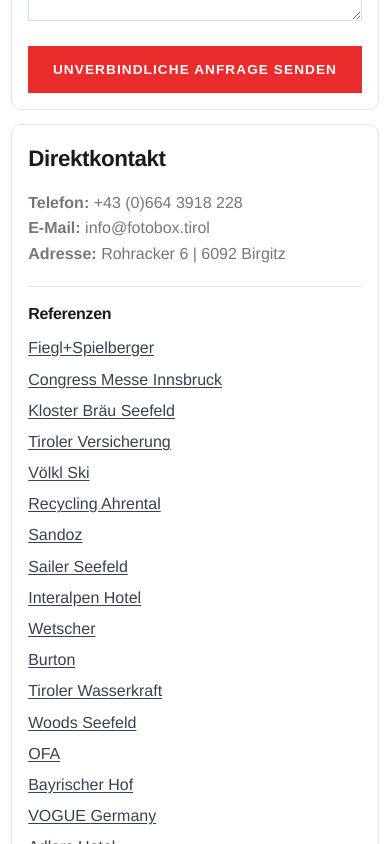
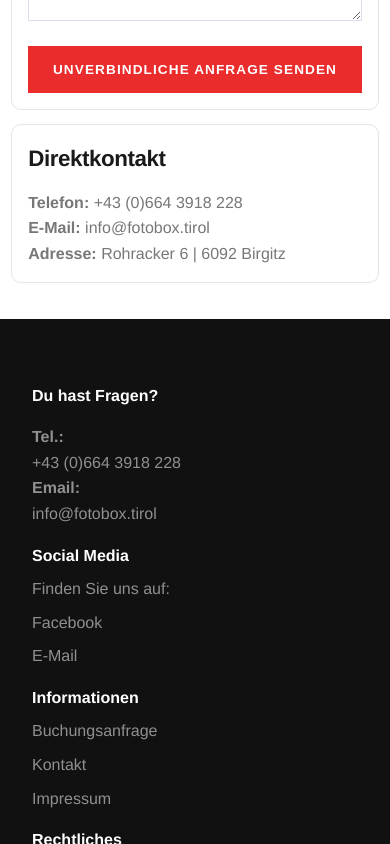
Before and after one commit to Blitzi9188/fotobox.tirol, a Next.js app: page /kontakt in a window 390 px wide. Shown: the part 1920-2764 px from the top of the page. Built offline with nearby package versions, Linux system fonts and the light colour scheme.

Commit message:
style: hide inquiry references on mobile

```diff
--- a/src/app/globals.css
+++ b/src/app/globals.css
@@ -2140,6 +2140,10 @@ footer {
     gap: 0.62rem;
   }
 
+  .inquiry-references {
+    display: none;
+  }
+
   .nav-wrap {
     flex-direction: row;
     align-items: center;
```
